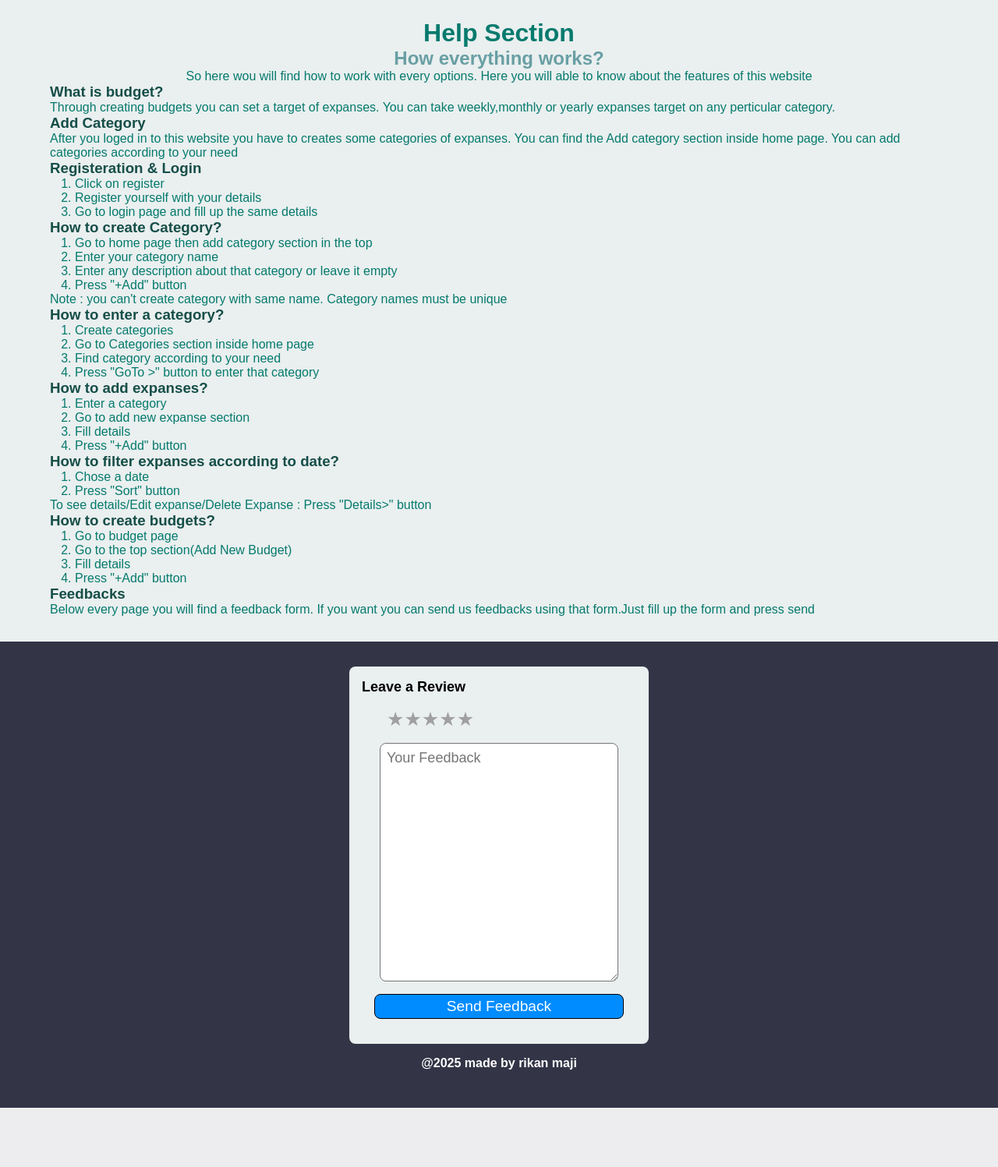
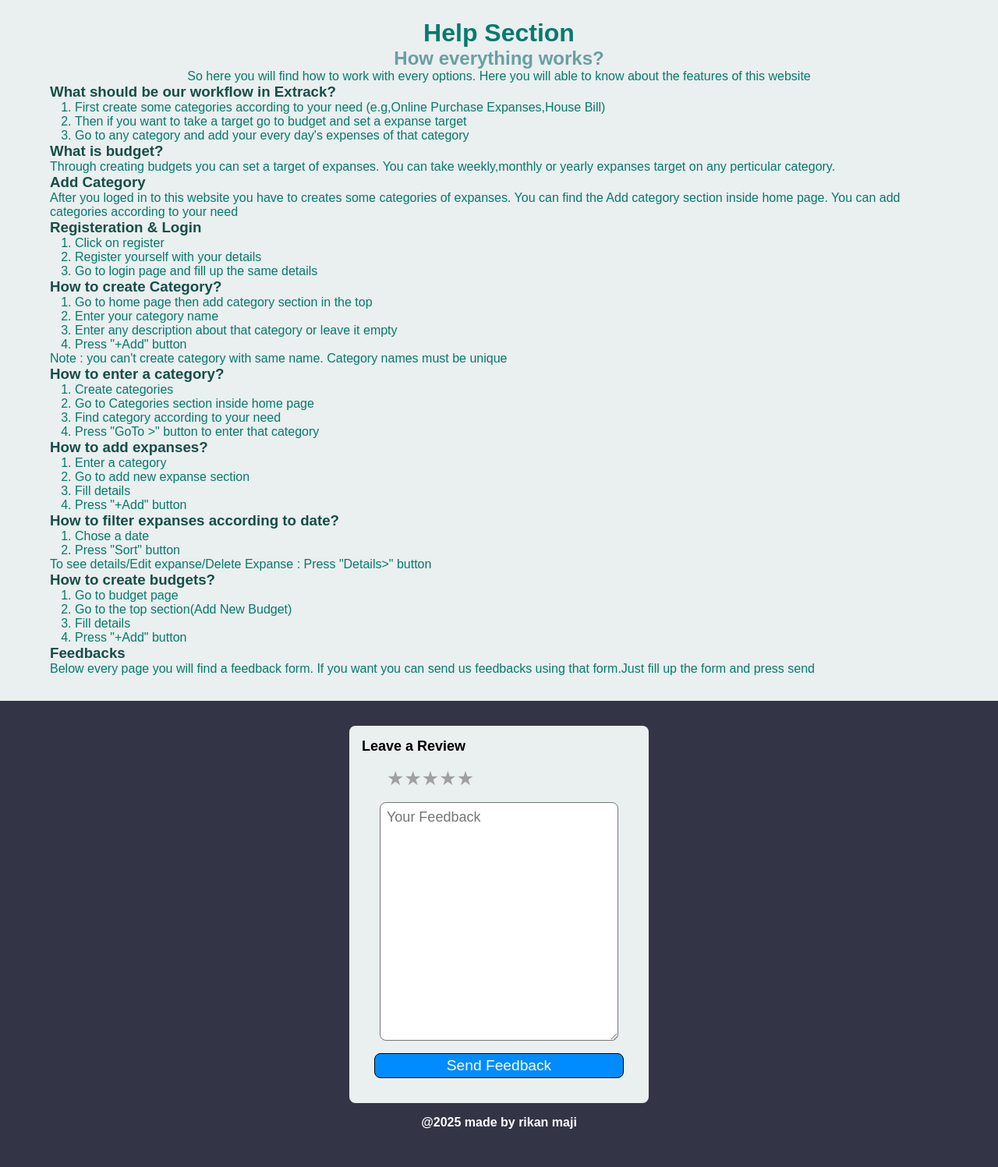
Before and after one commit to Rikan-M/ExTrack, a Flask app: page /help in a window 1280 px wide. Shown: the part 104-1601 px from the top of the page at 78% size. Before the commit the page ends 1525 px from the top, so only its background shows below. Run offline with Flask 3, Linux system fonts and the light colour scheme; the visitor is signed in with stand-in values (Sample User, id 1).

Commit message:
Trying2 to fix help

```diff
--- a/app/templates/help.html
+++ b/app/templates/help.html
@@ -3,8 +3,14 @@
 {% block content %}
 <h1 class="pageTitle"> Help Section </h1>
 <h3 class="inpBarTitle">How everything works?</h3>
-    <p class="helpDes">So here wou will find how to work with every options. Here you will able to know about the features of this website</p>
+    <p class="helpDes">So here you will find how to work with every options. Here you will able to know about the features of this website</p>
 <div class="helpContainer">
+<h3>What should be our workflow in Extrack?</h3>
+<ol>
+    <li>First create some categories according to your need (e.g,Online Purchase Expanses,House Bill)</li>
+    <li>Then if you want to take a target go to budget and set a expanse target</li>
+    <li>Go to any category and add your every day's expenses of that category</li>
+</ol>
 <h3>What is budget?</h3>
 <p>Through creating budgets you can set a target of expanses. You can take weekly,monthly or yearly expanses target on any perticular category.
 <h3>Add Category</h3>
```
